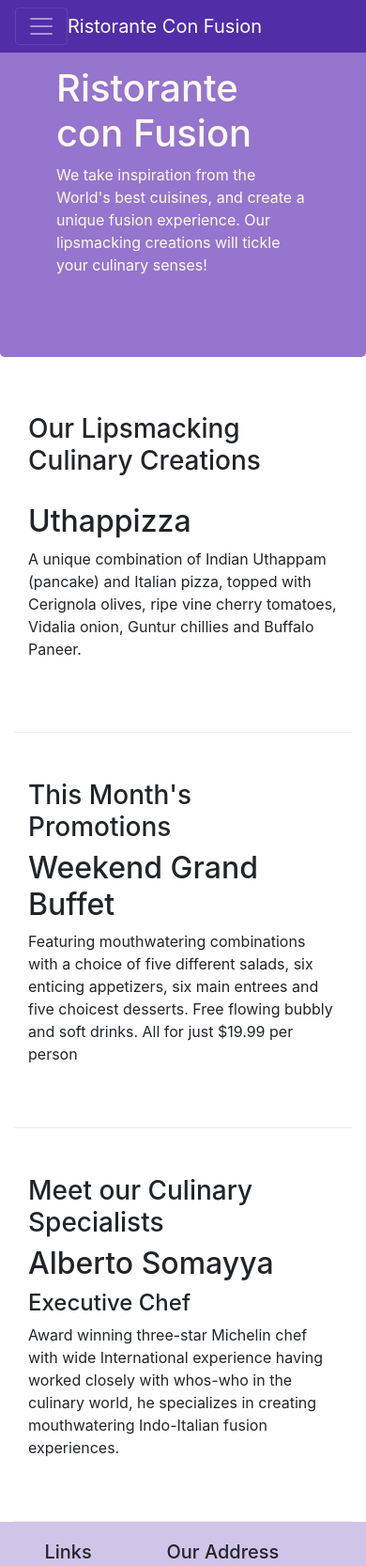
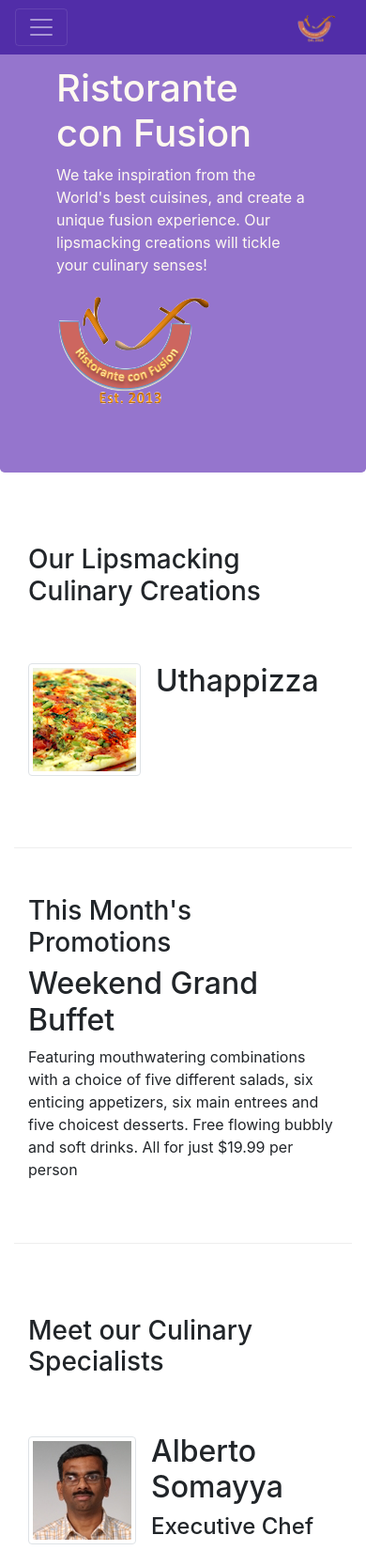
Before and after one commit to Hariom-ojha/conFusion-Bootstrap4, a website: page index.html in a window 390 px wide. Shown: the top 1667 px of the page at 94% size. Drawn offline with nearby package versions, Linux system fonts and the light colour scheme.

Commit message:
Images and Media

```diff
--- a/index.html
+++ b/index.html
@@ -21,7 +21,7 @@
             <button class="navbar-toggler" type="button" data-toggle="collapse" data-target="#Navbar">
                 <span class="navbar-toggler-icon"></span>
             </button>
-            <a class="navbar-brand mr-auto" href="#">Ristorante Con Fusion</a>
+            <a class="navbar-brand" href="#"><img src="img/logo.png" height="30 width="41></a>
             <div class="collapse navbar-collapse" id="Navbar">
                 <ul class="navbar-nav mr-auto">
                     <li class="nav-item active"><a class="nav-link" href="#"><span class="fa fa-home fa-lg"></span> Home</a></li>
@@ -40,7 +40,8 @@
                     <h1>Ristorante con Fusion</h1>
                     <p>We take inspiration from the World's best cuisines, and create a unique fusion experience. Our lipsmacking creations will tickle your culinary senses!</p>
                 </div>
-                <div class="col-12 col-sm">
+                <div class="col-12 col-sm align-self-center">
+                    <img src="img/logo.png" class="img-fluid">
                 </div>
             </div>
         </div>
@@ -52,8 +53,14 @@
                 <h3>Our Lipsmacking Culinary Creations</h3>
             </div>
             <div class="col col-sm order-sm-first col-md">
-                <h2>Uthappizza</h2>
-                <p>A unique combination of Indian Uthappam (pancake) and Italian pizza, topped with Cerignola olives, ripe vine cherry tomatoes, Vidalia onion, Guntur chillies and Buffalo Paneer.</p>
+                <div class="media">
+                    <img class="d-flex mr-3 img-thumbnail align-self-center"
+                        src="img/uthappizza.png" alt="uthappizza">
+                    <div class="media-body">
+                        <h2 class="mt-0">Uthappizza</h2>
+                        <p class="d-none d-sm-block">A unique combination of Indian Uthappam (pancake) and Italian pizza, topped with Cerignola olives, ripe vine cherry tomatoes, Vidalia onion, Guntur chillies and Buffalo Paneer.</p>
+                    </div>
+                </div>
             </div>
         </div>
 
@@ -73,9 +80,15 @@
                 <h3>Meet our Culinary Specialists</h3>
             </div>
             <div class="col col-sm order-sm-first col-md">
-                <h2>Alberto Somayya</h2>
-                <h4>Executive Chef</h4>
-                <p>Award winning three-star Michelin chef with wide International experience having worked closely with whos-who in the culinary world, he specializes in creating mouthwatering Indo-Italian fusion experiences. </p>
+                <div class="media">
+                    <img class="d-flex mr-3 align-self-center img-thumbnail"
+                        src="img/alberto.png" alt="alberto">
+                    <div class="media-body">
+                        <h2 class="mt-0">Alberto Somayya</h2>
+                        <h4>Executive Chef</h4>
+                        <p class="d-none d-sm-block">Award winning three-star Michelin chef with wide International experience having worked closely with whos-who in the culinary world, he specializes in creating mouthwatering Indo-Italian fusion experiences. </p>
+                    </div>
+                </div>
             </div>
         </div>
     </div>
```
Also changed, not shown: aboutus.html (+7 -6 lines), contactus.html (+3 -2 lines), img/alberto.png (added), img/buffet.png (added), img/extra small scree size assignment1.png (deleted), img/full ss assignment 1.png (deleted), img/logo.png (added), img/uthappizza.png (added), 1 other file.
